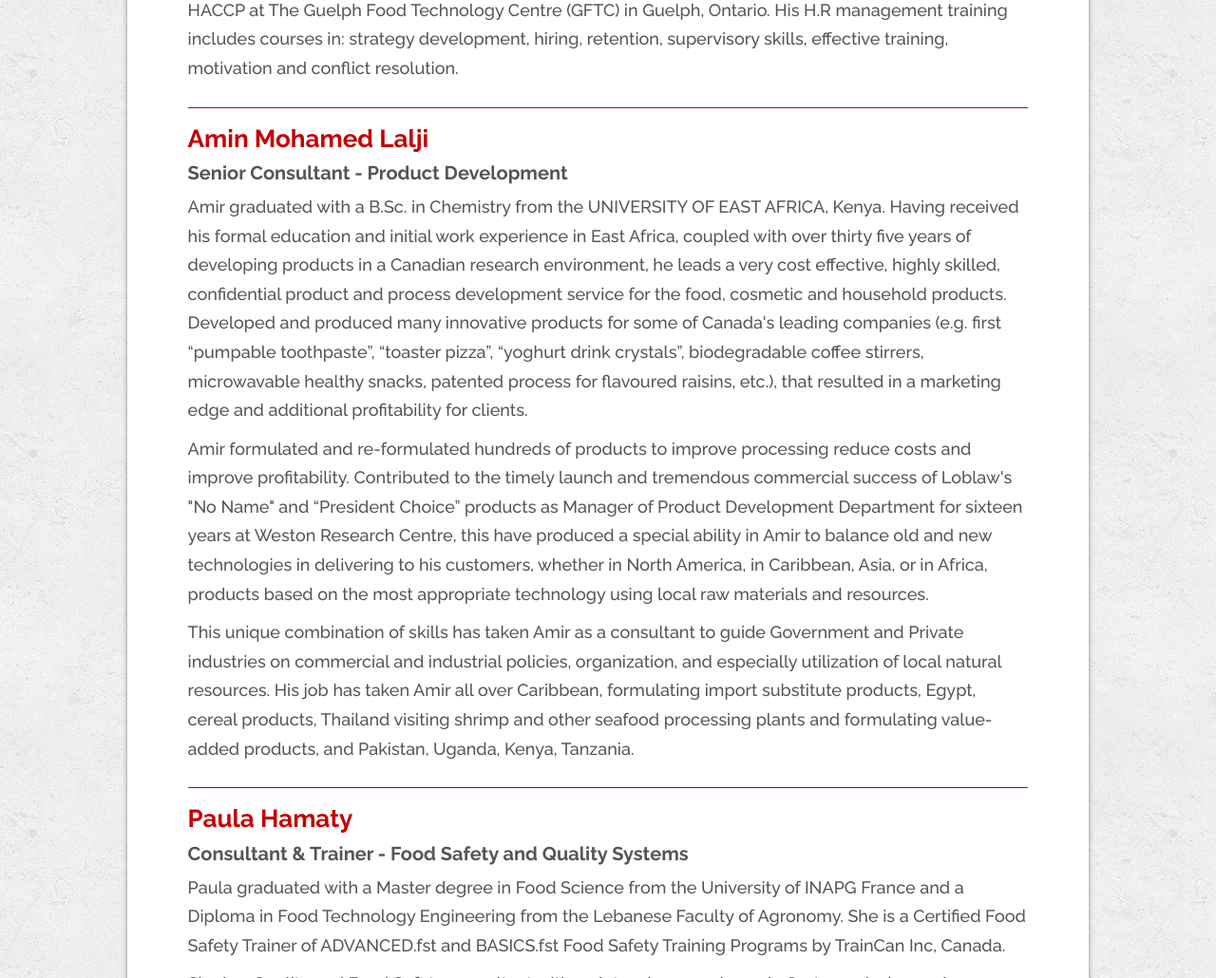
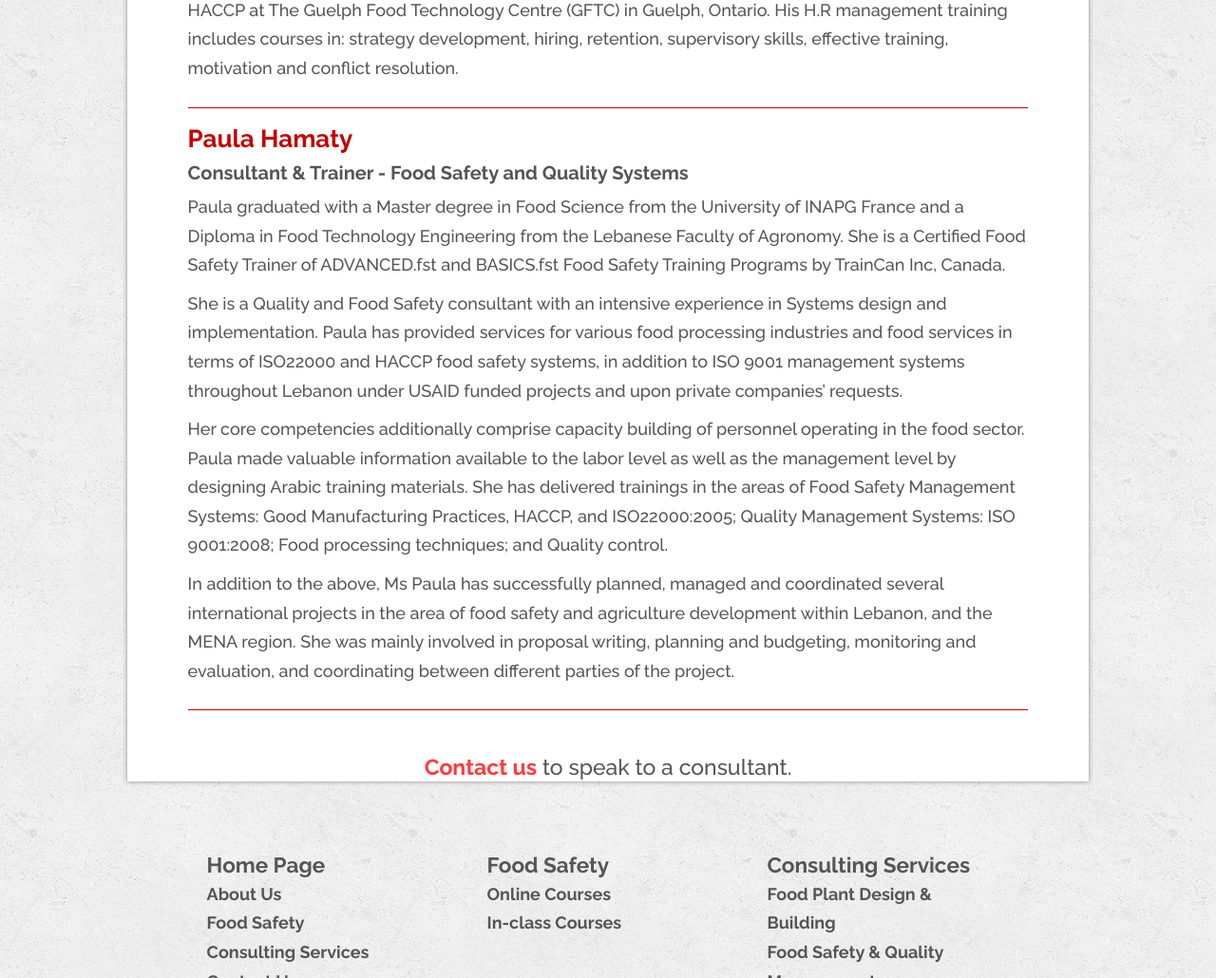
Before and after one commit to AdamJumanji/afsp-website, a plain HTML site: page consultants.html in a window 1280 px wide. Shown: the part 1080-2110 px from the top of the page at 95% size. Drawn offline with nearby package versions, Linux system fonts and the light colour scheme.

Commit message:
Removed Amir from the consultants page and home page. Styling tweaks

```diff
--- a/consultants.html
+++ b/consultants.html
@@ -77,22 +77,7 @@
 
 			</div>
 
-				<div class="course">
-				<h2>Amin Mohamed Lalji </h2>
-				<h3 class="job-title" >Senior Consultant - Product Development</h3>
-				<p>
-				Amir graduated with a B.Sc. in Chemistry from the UNIVERSITY OF EAST AFRICA, Kenya. Having received his formal education and initial work experience in East Africa, coupled with over thirty five years of developing products in a Canadian research environment, he leads a very cost effective, highly skilled, confidential product and process development service for the food, cosmetic and household products. Developed and produced many innovative products for some of Canada's leading companies (e.g. first “pumpable toothpaste”, “toaster pizza”, “yoghurt drink crystals”, biodegradable coffee stirrers, microwavable healthy snacks, patented process for flavoured raisins, etc.), that resulted in a marketing edge and additional profitability for clients.
 
-
-				</p>
-				<p>
-					Amir formulated and re-formulated hundreds of products to improve processing reduce costs and improve profitability. Contributed to the timely launch and tremendous commercial success of Loblaw's "No Name" and “President Choice” products as Manager of Product Development Department for sixteen years at Weston Research Centre, this have produced a special ability in Amir to balance old and new technologies in delivering to his customers, whether in North America, in Caribbean, Asia, or in Africa, products based on the most appropriate technology using local raw materials and resources.
-				</p>
-				<p>
-					This unique combination of skills has taken Amir as a consultant to guide Government and Private industries on commercial and industrial policies, organization, and especially utilization of local natural resources. His job has taken Amir all over Caribbean, formulating import substitute products, Egypt, cereal products, Thailand visiting shrimp and other seafood processing plants and formulating value-added products, and Pakistan, Uganda, Kenya, Tanzania.
-				</p>
-
-			</div>
 
 				<div class="course">
 				<h2>Paula Hamaty </h2>
--- a/script/site.js
+++ b/script/site.js
@@ -41,7 +41,7 @@ function closeMobileNavbar(){
 
 function enableMottoScrollToggle(){
 
-if ( ($(window).width() > 350) && $("#ribbon").offset()) {
+if ( ($(window).width() > 425) && $("#ribbon").offset()) {
   var targetOffset = $("#ribbon").offset().top;
   var $w = $(window).scroll(function(){
     if ( $w.scrollTop() > targetOffset) {
--- a/style/site.css
+++ b/style/site.css
@@ -826,6 +826,9 @@ footer ul li{
 		font-size: 34px;
 	}
 
+	.default-img{
+		width: 61%;
+	}
 	.flex-item{
 		padding: 10px;
 		margin-bottom: 5%;
```
Also changed, not shown: index.html (+0 -11 lines).
